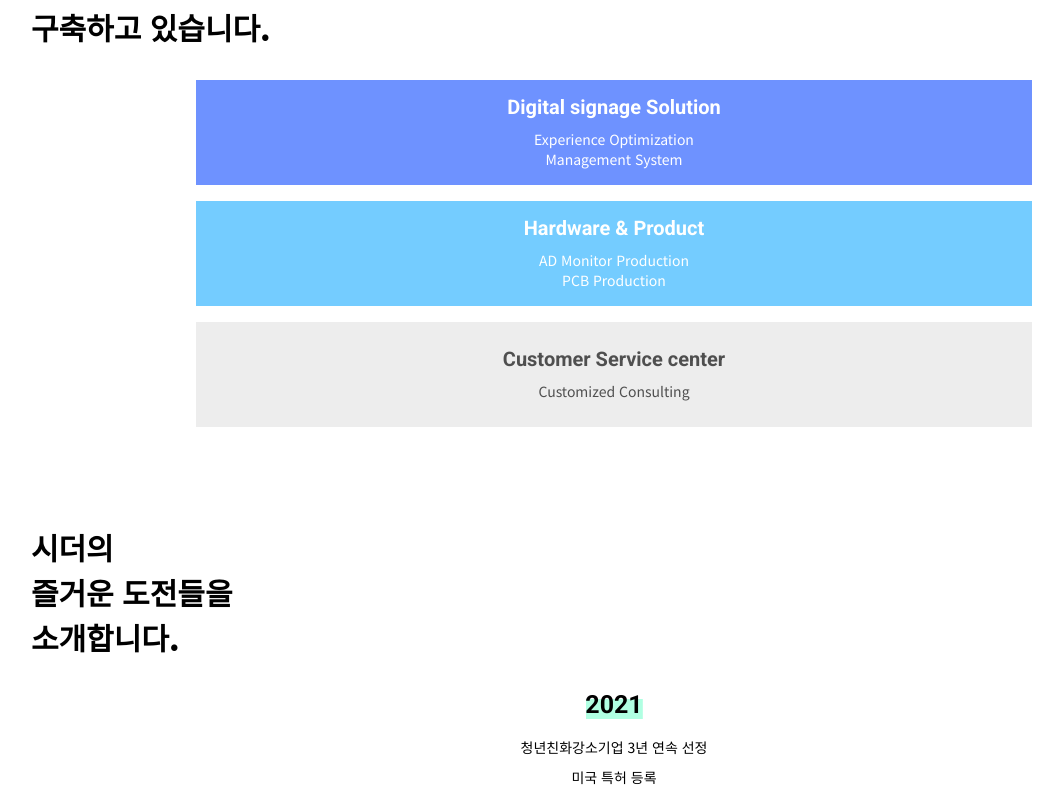
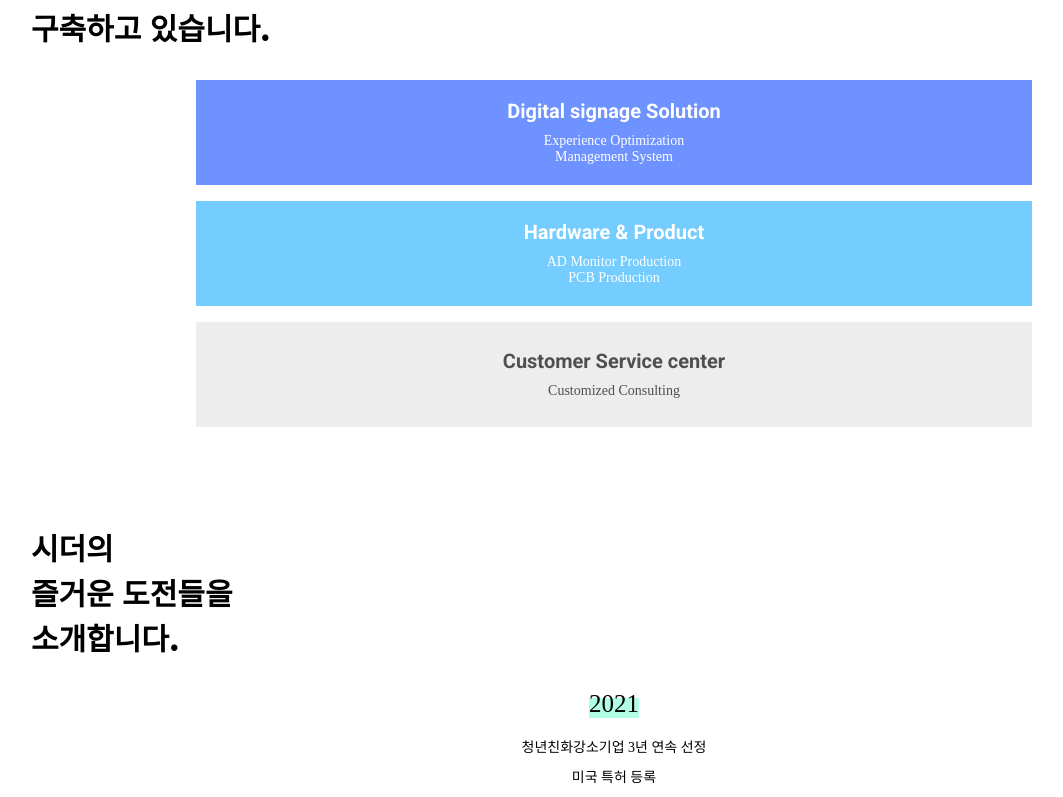
Before and after one commit to cedar-kr/cedar-hompage, a Next.js app in the folder cedar-homepage/: page / in a window 1280 px wide. Shown: the part 1923-2720 px from the top of the page, without its empty margins (26-1089 px from the left). Built offline with nearby package versions, Linux system fonts and the light colour scheme; a web font is replaced by a local one.

Commit message:
[CWR-39] 공통 스타일 및 레이아웃 코드 정리

```diff
--- a/cedar-homepage/src/styles/Layout.js
+++ b/cedar-homepage/src/styles/Layout.js
@@ -14,6 +14,4 @@ export const Center = styled.div`
 export const Row = styled.div`
   display: flex;
   flex-direction: row;
-  justify-content: space-between;
-  align-items: center;
 `;
--- a/cedar-homepage/src/styles/PublicStyles.js
+++ b/cedar-homepage/src/styles/PublicStyles.js
@@ -7,22 +7,20 @@ export const Title = styled.h1`
   line-height: 45px;
 `;
 
-export const Text = styled.p`
-  font-family: 'Noto Sans KR', sans-serif;
-  font-size: 1.4rem;
-  font-weight: 400;
-  color: #000;
+export const LgText = styled.p`
+  font-size: 2.5rem;
 `;
 
-export const LgText = styled.p`
-  font-family: 'Roboto', sans-serif;
-  font-size: 2.5rem;
-  font-weight: 700;
+export const MdText = styled.p`
+  font-size: 2rem;
+  text-align: center;
 `;
 
-export const ModalView = styled.div`
-  overflow:hidden;
-  height: 100%;
-  width: 100%;
-  position: fixed;
+export const Text = styled.p`
+  font-size: 1.4rem;
 `;
+
+export const NSText = styled(Text)`
+  font-family: 'Noto Sans KR', sans-serif;
+  font-weight: 400;
+`;
```
Also changed, not shown: cedar-homepage/src/styles/global.js (+5 -5 lines).
